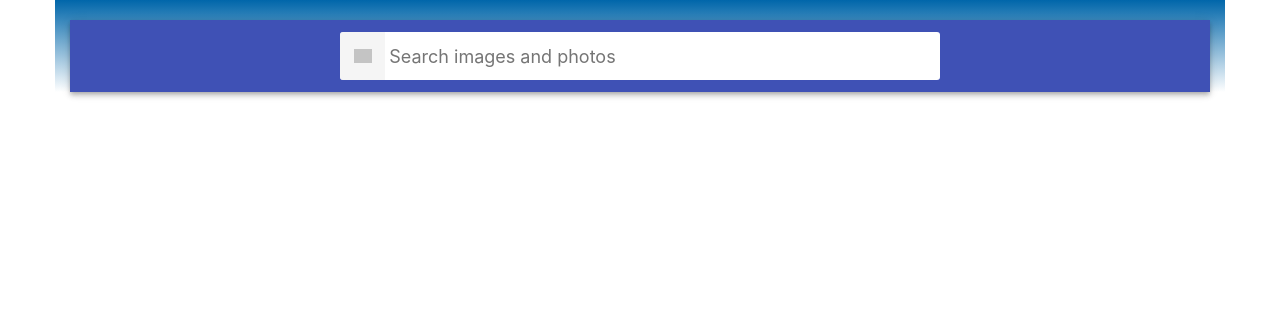
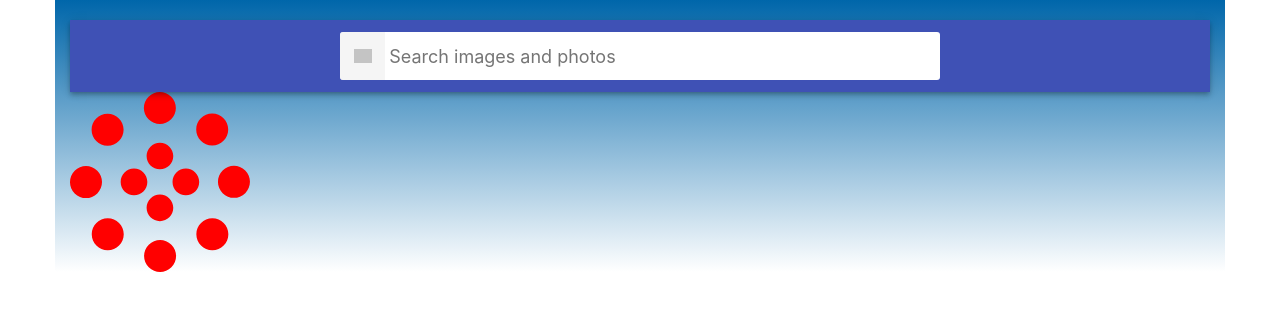
Before and after one commit to PaHomeAtHome/goit-react-hw-03-image-finder, a React (Create React App) app: page / in a window 1280 px wide. Shown: the top 310 px of the page. Built offline with nearby package versions, Linux system fonts and the light colour scheme; grey boxes are pictures that could not be loaded.

Commit message:
modal added

```diff
--- a/package.json
+++ b/package.json
@@ -4,6 +4,7 @@
   "private": true,
   "homepage": " https://pahomeathome.github.io/goit-react-hw-03-image-finder/",
   "dependencies": {
+    "@emotion/css": "^11.9.0",
     "@testing-library/jest-dom": "^5.16.3",
     "@testing-library/react": "^12.1.4",
     "@testing-library/user-event": "^13.5.0",
@@ -12,6 +13,7 @@
     "react": "^18.1.0",
     "react-dom": "^18.1.0",
     "react-icons": "^4.4.0",
+    "react-loader-spinner": "^5.1.7-beta.1",
     "react-scripts": "5.0.1",
     "react-toastify": "^9.0.7",
     "styled-components": "^5.3.5",
--- a/public/index.html
+++ b/public/index.html
@@ -60,6 +60,7 @@
   <body>
     <noscript>You need to enable JavaScript to run this app.</noscript>
     <div id="root"></div>
+    <div id="modal"></div>
     <!--
       This HTML file is a template.
       If you open it directly in the browser, you will see an empty page.
--- a/src/components/App.jsx
+++ b/src/components/App.jsx
@@ -5,6 +5,7 @@ import ImageGallery from './ImageGallery/ImageGallery';
 import { Notify } from 'notiflix';
 import fetchResult from '../services/Api';
 import Button from './Button/Button';
+import Loader from './Loader/Loader';
 
 const URL = `https://pixabay.com/api/`;
 
@@ -70,13 +71,13 @@ export class App extends Component {
     }
   }
   render() {
+    const RESPONSE = this.state.response && this.state.response.length > 0;
     return (
       <Container>
         <Searchbar onSubmit={this.handleSubmit} />
-        {this.state.response && <ImageGallery images={this.state.response} />}
-        {this.state.response && this.state.response.length > 0 && (
-          <Button loadMore={this.loadMore} />
-        )}
+        {RESPONSE && <ImageGallery images={this.state.response} />}
+        {RESPONSE && <Button loadMore={this.loadMore} />}
+        <Loader />
       </Container>
     );
   }
--- a/src/components/ImageGalleryItem/ImageGalleryItem.jsx
+++ b/src/components/ImageGalleryItem/ImageGalleryItem.jsx
@@ -1,7 +1,31 @@
-export default function ImageGalleryItem({ image }) {
-  return (
-    <li className="gallery-item">
-      <img src={image.webformatURL} alt={image.tags} />
-    </li>
-  );
+import { Component } from 'react';
+
+import Modal from 'components/Modal/Modal';
+export default class ImageGalleryItem extends Component {
+  state = {
+    open: false,
+  };
+
+  toggleModal = () => {
+    this.setState({ open: !this.state.open });
+  };
+
+  closeModal = event => {
+    console.log(event);
+    if (event.key === 'Escape') {
+      this.setState({ open: false });
+    }
+  };
+
+  render() {
+    const { webformatURL, tags } = this.props.image;
+    return (
+      <li className="gallery-item" onKeyDown={this.closeModal} tabIndex="0">
+        <img src={webformatURL} alt={tags} onClick={this.toggleModal} />
+        {this.state.open && (
+          <Modal image={this.props.image} toggleModal={this.toggleModal} />
+        )}
+      </li>
+    );
+  }
 }
--- a/src/components/Loader/Loader.jsx
+++ b/src/components/Loader/Loader.jsx
@@ -0,0 +1,13 @@
+import { Circles } from 'react-loader-spinner';
+
+export default function Loader() {
+  return (
+    <Circles
+      height="180"
+      width="180"
+      radius="9"
+      color="red"
+      ariaLabel="three-dots-loading"
+    />
+  );
+}
--- /dev/null
+++ b/src/components/Modal/Modal.jsx
@@ -0,0 +1,11 @@
+import * as ReactDOM from 'react-dom';
+export default function Modal({ image, toggleModal }) {
+  return ReactDOM.createPortal(
+    <div className="overlay" onClick={toggleModal}>
+      <div className="modal">
+        <img src={image.largeImageURL} alt={image.tags} />
+      </div>
+    </div>,
+    document.getElementById('modal')
+  );
+}
--- a/src/services/Api.js
+++ b/src/services/Api.js
@@ -21,7 +21,6 @@ export default async function fetchResult(url, query, page) {
       return `No results with query "${query}"`;
     });
   const images = await response.data;
-
   if (images.totalHits === 0) {
     Notify.warning(`Sorry, no images found with query "${query}"`);
   }
```
Also changed, not shown: 1 other file (tests, documents, lock files or other folders).
